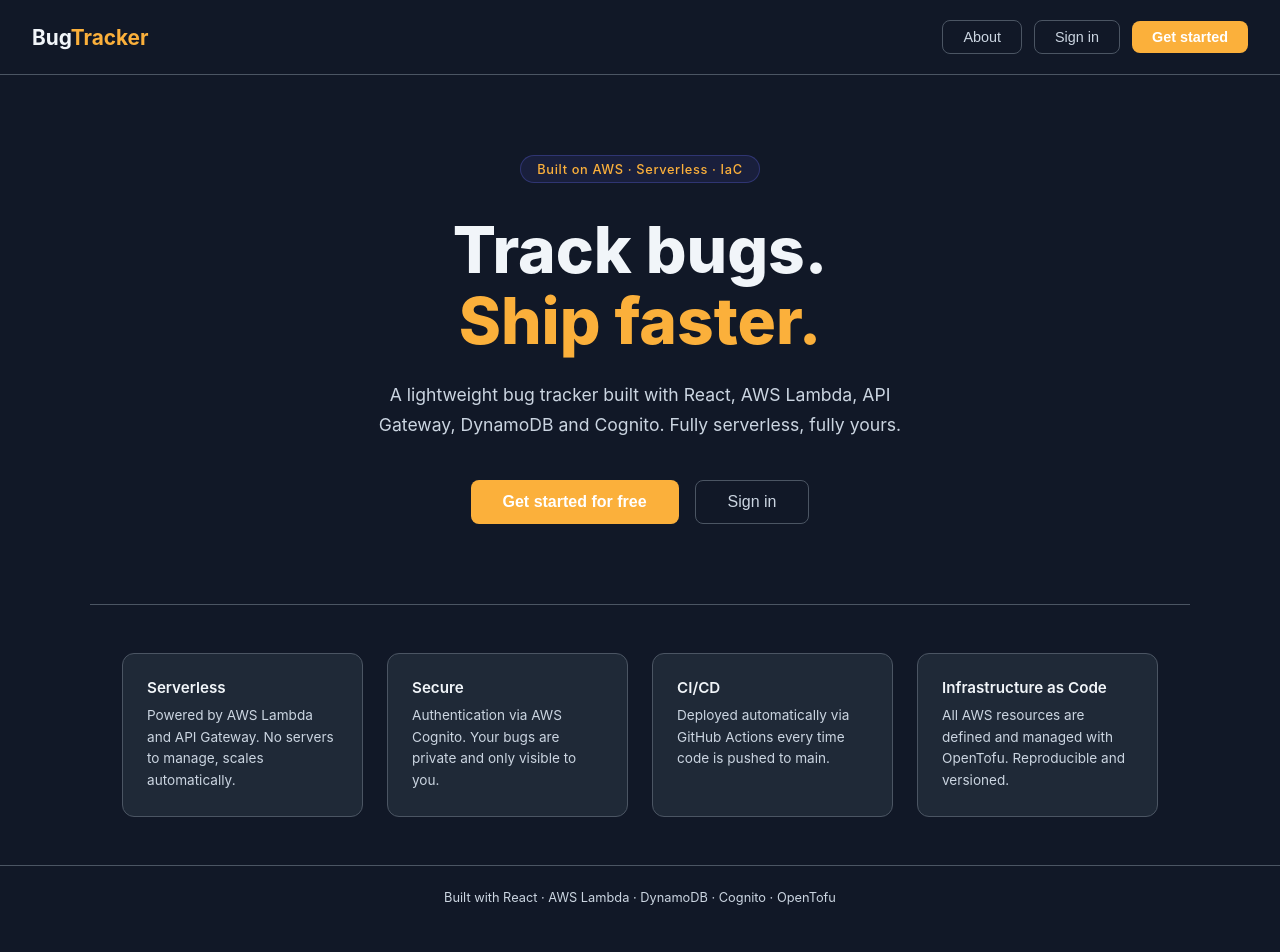
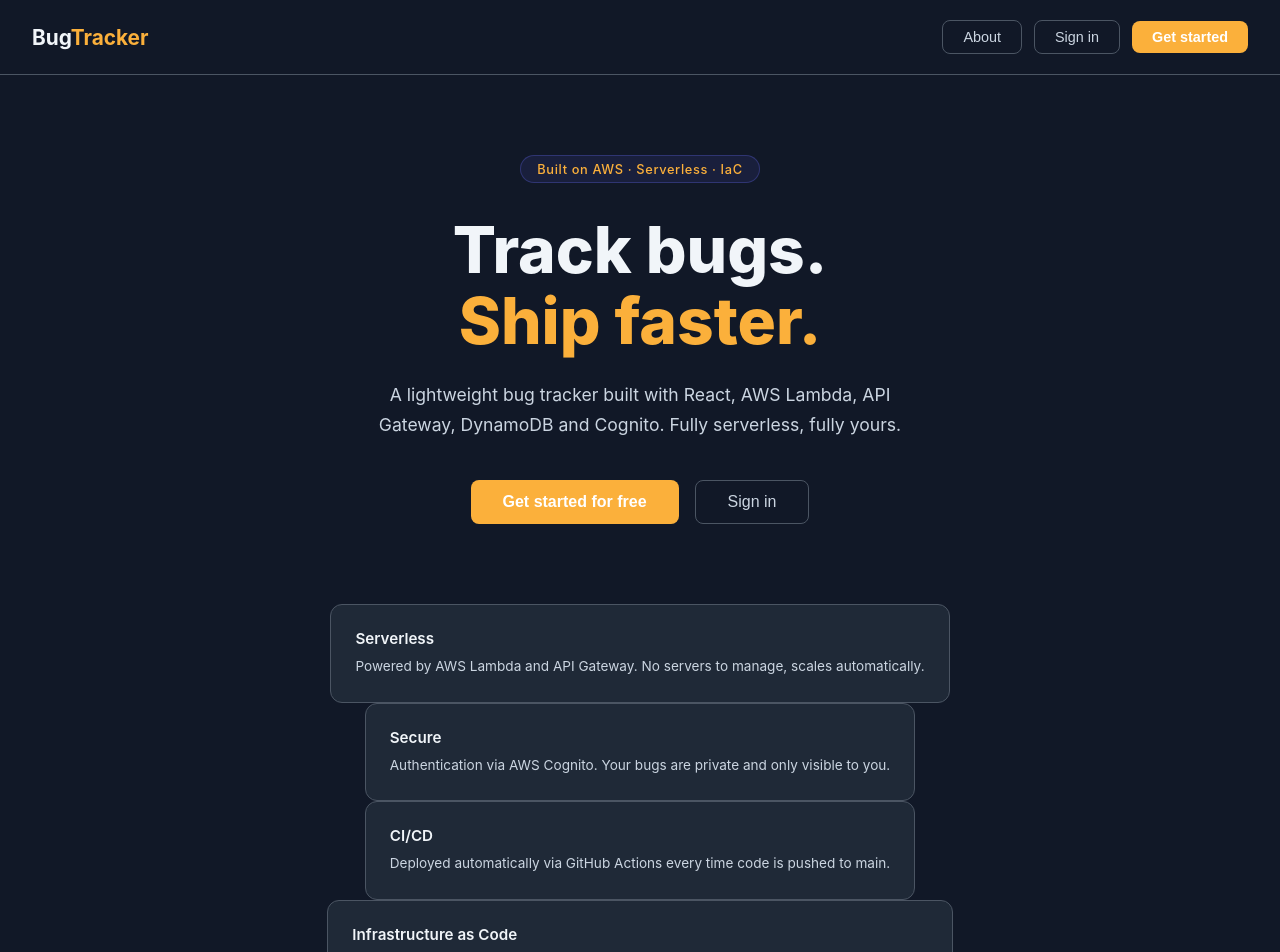
Before and after one commit to Narah111/DevOps_Portfolio, a React (Vite) app in the folder frontend/: page / in a window 1280 px wide. Shown: the top 952 px of the page. Before the commit the page ends 929 px from the top, so only its background shows below. Built offline with nearby package versions, Linux system fonts and the light colour scheme; no server answers.

Commit message:
Enhance landing features section with improved layout and styling

```diff
--- a/frontend/src/pages/LandingPage.css
+++ b/frontend/src/pages/LandingPage.css
@@ -124,6 +124,18 @@
 
 /* Features */
 .landing-features {
+  display: flex;
+  flex-direction: column;
+  align-items: center;
+  justify-content: center;
+}
+.section-title {
+  font-size: 1.5rem;
+  font-weight: 700;
+  color: var(--text-primary);
+  margin-bottom: 2rem;
+}
+.features-container {
   display: grid;
   grid-template-columns: repeat(4, 1fr);
   gap: 1.5rem;
```
